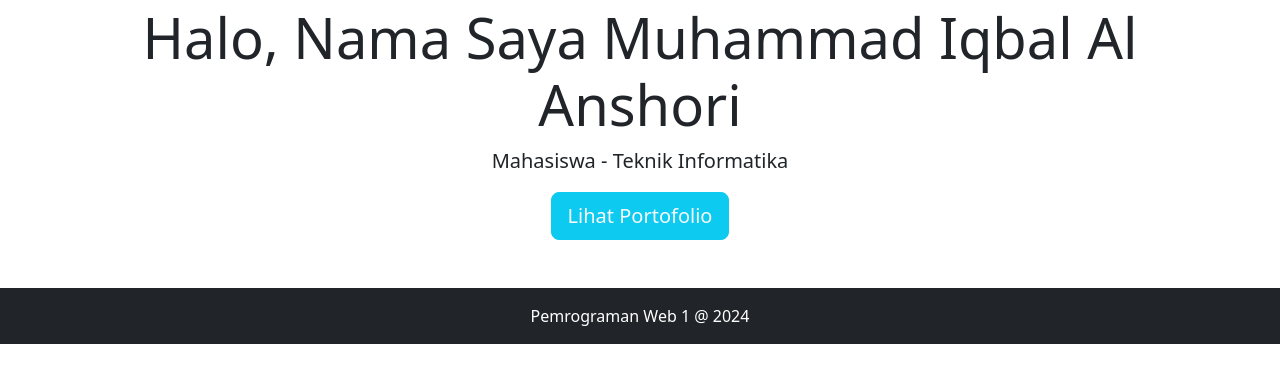
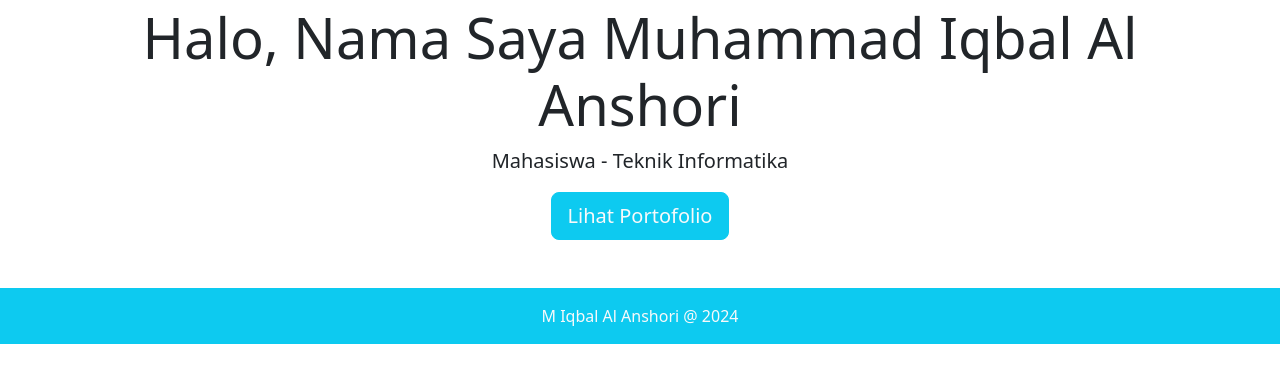
Before and after one commit to iqbalanshor/website-dinamis, a PHP site: page /index.php in a window 1280 px wide. Shown: the part 156-539 px from the top of the page. Run offline with PHP 8.4, Linux system fonts and the light colour scheme; some libraries are stand-ins or nearby versions.

Commit message:
index.php

```diff
--- a/index.php
+++ b/index.php
@@ -25,8 +25,8 @@
   </div>
   <!-- ./konten -->
   <footer>
-    <div class="text-bg-dark p-3 text-center mt-5">
-      Pemrograman Web 1 @ <?= date("Y") ?>
+    <div class="text-bg-info text-light p-3 text-center mt-5">
+      M Iqbal Al Anshori @ <?= date("Y") ?>
     </div>
   </footer>
   <script src="assets/jquery/jquery-3.7.1.js"></script>
```
